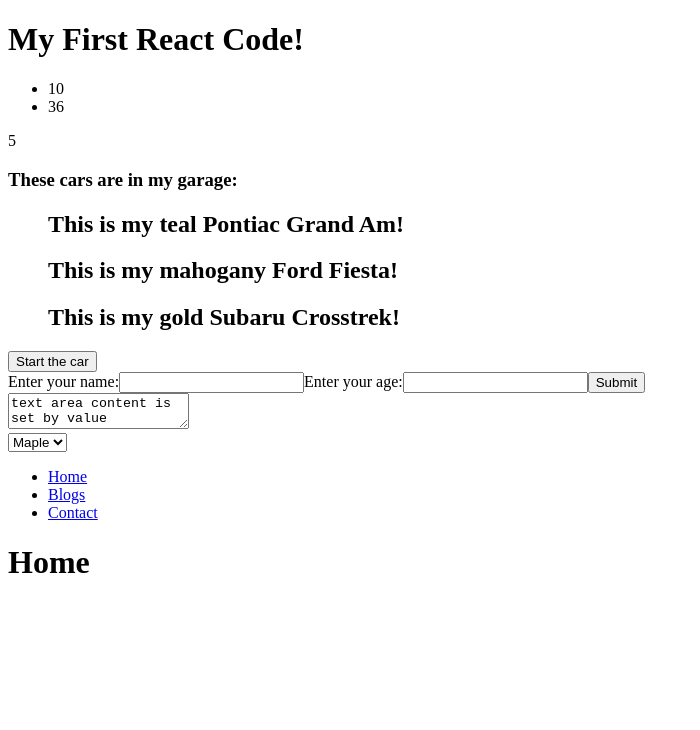
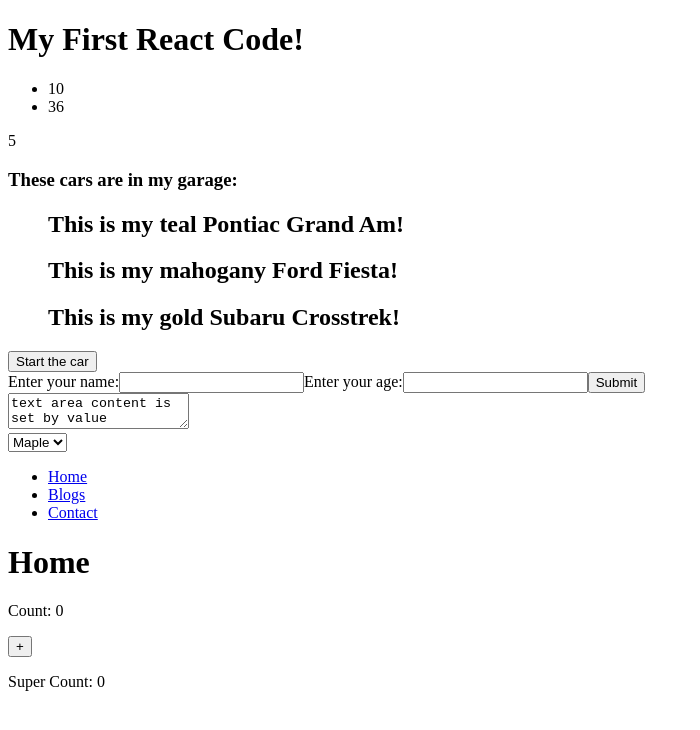
Before and after one commit to RevelDeng/My_First_React_Code, a React app: page / in a window 1280 px wide. Shown: the whole page, without its empty margins (0-700 px from the left). Built offline with nearby package versions, Linux system fonts and the light colour scheme.

Commit message:
added useEffect

```diff
--- a/public/index.html
+++ b/public/index.html
@@ -34,6 +34,7 @@
     <div id="fourth_root"></div>
     <div id="fifth_root"></div>
     <div id="sixth_root"></div>
+    <div id="seventh_div"></div>
     <!--
       This HTML file is a template.
       If you open it directly in the browser, you will see an empty page.
--- a/src/index.js
+++ b/src/index.js
@@ -1,4 +1,4 @@
-import React, {useState} from 'react';
+import React, {useState, useEffect} from 'react';
 import ReactDOM from 'react-dom';
 import {BrowserRouter, Routes, Route} from 'react-router-dom';
 import Layout from "./pages/Layout";
@@ -132,6 +132,23 @@ function App() {
   )
 }
 
+function Counter() {
+  const [count, setCount] = useState(0);
+  const [supercount, setSupercount] = useState(0);
+
+  useEffect(() => {
+    setSupercount(() => count * 3);
+  }, [count]);
+
+  return (
+    <>
+      <p>Count: {count}</p>
+      <button onClick={() => setCount((c) => c + 1)}>+</button>
+      <p>Super Count: {supercount}</p>
+    </>
+  )
+}
+
 ReactDOM.render(
   myfirstelement,
   document.getElementById('root')
@@ -161,3 +178,8 @@ ReactDOM.render(
   <App/>,
   document.getElementById('sixth_root')
 )
+
+ReactDOM.render(
+  <Counter/>,
+  document.getElementById('seventh_div')
+)
```
